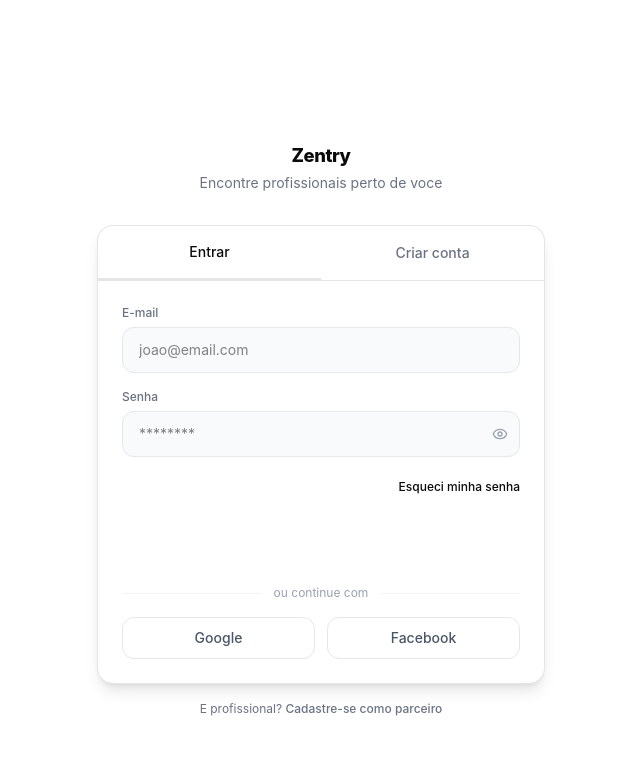
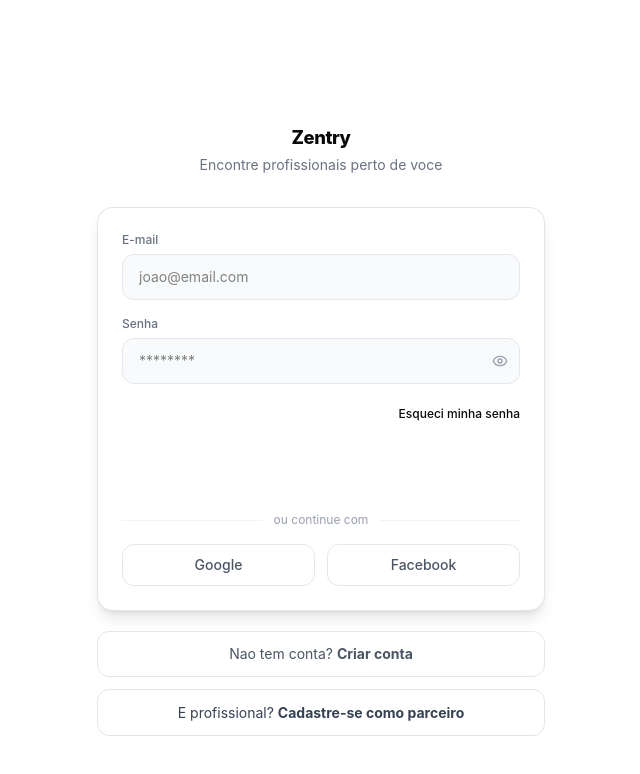
Before and after one commit to Marcosidr/Services_frontend, a React (Vite) app: page /login in a window 1280 px wide. Shown: the top 774 px of the page, without its empty margins (319-959 px from the left). Built offline with nearby package versions, Linux system fonts and the light colour scheme; no server answers.

Commit message:
separação de login e registro

```diff
--- a/src/app/componentes/Header.tsx
+++ b/src/app/componentes/Header.tsx
@@ -481,7 +481,7 @@
                   </Link>
 
                   <Link
-                    to="/login"
+                    to="/cadastro"
                     className="text-sm bg-primary text-white px-4 py-2 rounded-lg hover:bg-primary/90 transition-colors"
                   >
                     Cadastrar
--- a/src/app/pages/Login.tsx
+++ b/src/app/pages/Login.tsx
@@ -1,5 +1,5 @@
 import { useEffect, useMemo, useState } from "react";
-import { useNavigate } from "react-router-dom";
+import { Link, useNavigate } from "react-router-dom";
 import { Eye, EyeOff, MapPin, Phone, AlertCircle, CheckCircle } from "lucide-react";
 import { useAuth } from "../context/AuthContext";
 import { formatCep, fetchViaCep, normalizeCep, cepValido } from "../utils/cep";
@@ -10,6 +10,11 @@
 import { fileToOptimizedDataUrl } from "../utils/image";
 
 type AuthTab = "login" | "register";
+
+type LoginProps = {
+  initialTab?: AuthTab;
+  allowTabSwitch?: boolean;
+};
 type FormField =
   | "cpf"
   | "name"
@@ -165,11 +170,11 @@
   return "";
 }
 
-function Login() {
+function Login({ initialTab = "login", allowTabSwitch = true }: LoginProps) {
   const navigate = useNavigate();
   const { setAuth } = useAuth();
 
-  const [tab, setTab] = useState<AuthTab>("login");
+  const [tab, setTab] = useState<AuthTab>(initialTab);
   const [showPass, setShowPass] = useState(false);
   const [showConfirmPass, setShowConfirmPass] = useState(false);
   const [cpfLookupLoading, setCpfLookupLoading] = useState(false);
@@ -280,6 +285,10 @@
       setCpfLookupLoading(false);
     }
   };
+
+  useEffect(() => {
+    setTab(initialTab);
+  }, [initialTab]);
 
   useEffect(() => {
     if (tab !== "register") return;
@@ -455,6 +464,7 @@
         </div>
 
         <div className="bg-white rounded-2xl border border-primary/10 shadow-lg overflow-hidden">
+          {allowTabSwitch && (
             <div className="flex border-b border-primary/10">
               <button
                 onClick={() => {
@@ -486,6 +496,7 @@
                 Criar conta
               </button>
             </div>
+          )}
 
           <form onSubmit={handleSubmit} className="p-6 flex flex-col gap-4">
             {tab === "register" && (
@@ -896,12 +907,50 @@
           </form>
         </div>
 
-        <p className="text-center text-xs text-gray-500 mt-4">
+        <div className="mt-5 space-y-3">
+          {!allowTabSwitch && tab === "login" && (
+            <div className="rounded-xl border border-gray-200 bg-white px-4 py-3 text-center">
+              <p className="text-sm text-gray-600">
+                Nao tem conta?{" "}
+                <Link
+                  to="/cadastro"
+                  className="text-primary hover:text-primary/80"
+                  style={{ fontWeight: 700 }}
+                >
+                  Criar conta
+                </Link>
+              </p>
+            </div>
+          )}
+
+          {!allowTabSwitch && tab === "register" && (
+            <div className="rounded-xl border border-gray-200 bg-white px-4 py-3 text-center">
+              <p className="text-sm text-gray-600">
+                Ja tem conta?{" "}
+                <Link
+                  to="/login"
+                  className="text-primary hover:text-primary/80"
+                  style={{ fontWeight: 700 }}
+                >
+                  Entrar
+                </Link>
+              </p>
+            </div>
+          )}
+
+          <div className="rounded-xl border border-accent/30 bg-accent/10 px-4 py-3 text-center">
+            <p className="text-sm text-gray-700">
               E profissional?{" "}
-          <button onClick={() => navigate("/cadastrar-profissional")} className="text-primary hover:underline">
+              <button
+                onClick={() => navigate("/cadastrar-profissional")}
+                className="text-primary hover:text-primary/80"
+                style={{ fontWeight: 700 }}
+              >
                 Cadastre-se como parceiro
               </button>
             </p>
+          </div>
+        </div>
       </div>
     </div>
   );
--- /dev/null
+++ b/src/app/pages/RegisterUser.tsx
@@ -0,0 +1,7 @@
+import Login from "./Login";
+
+function RegisterUser() {
+  return <Login initialTab="register" allowTabSwitch={false} />;
+}
+
+export default RegisterUser;
```
Also changed, not shown: src/app/routes.tsx (+6 -1 lines). Lines whose indentation alone changed are shown as unchanged.
